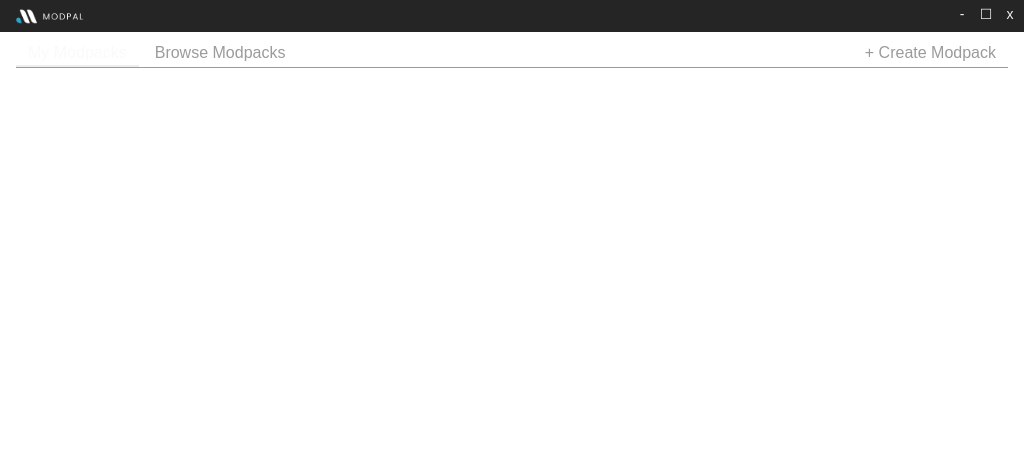
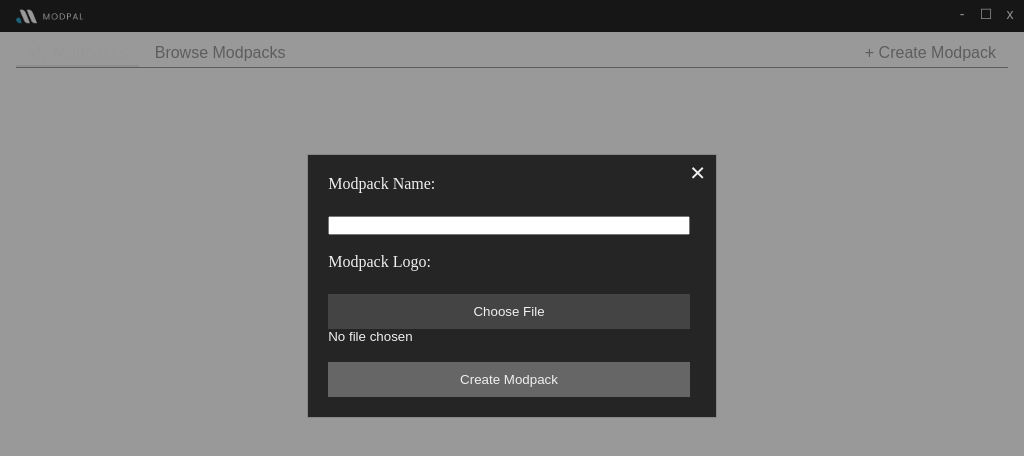
Before and after one commit to logan-mcduffie/VS-Modmanager, an Electron app: page index.html in a window 1024 px wide. Both pictures are taken after a click on the button "+ Create Modpack". Drawn offline with Linux system fonts and the light colour scheme.

Commit message:
modal implementation
added a menu that pops up when user presses "+ Create Modpack" that contains fields for a name and png for modpack logo. and some misc changes

```diff
--- a/index.html
+++ b/index.html
@@ -36,6 +36,22 @@
     <div id="modpacks-container">
       <!-- Modpacks will be dynamically added here -->
     </div>
+    <div id="myModal" class="modal">
+
+      <!-- Modal content -->
+      <div class="modal-content">
+        <span class="close">&times;</span>
+        <form id="modpackForm">
+          <label for="modpackName">Modpack Name:</label><br>
+          <input type="text" id="modpackName" name="modpackName"><br>
+          <label for="modpackLogo">Modpack Logo:</label><br>
+          <button type="button" id="modpackLogoButton">Choose File</button>
+          <input type="file" id="modpackLogo" name="modpackLogo" accept="image/png, image/jpeg" style="display: none;"><br>
+          <input type="submit" value="Create Modpack">
+        </form>
+      </div>
+
+    </div>
     <script src="src/renderer.js"></script>
   </body>
 </html>
--- a/main.js
+++ b/main.js
@@ -4,8 +4,8 @@ require('@electron/remote/main').initialize()
 const createWindow = () => {
   const win = new BrowserWindow({
     backgroundColor: '#2e2c29',
-    width: 800,
-    height: 600,
+    width: 1024,
+    height: 768,
     frame: false,
     webPreferences: {
       enableRemoteModule: true,
--- a/src/renderer.js
+++ b/src/renderer.js
@@ -37,3 +37,62 @@ document.getElementById('close').addEventListener('click', () => {
     console.log('Close button clicked')
     BrowserWindow.getFocusedWindow().close()
 })
+
+// Get the modal
+var modal = document.getElementById("myModal");
+
+// Get the button that opens the modal
+var btn = document.getElementById("create-modpack-button");
+
+// Get the <span> element that closes the modal
+var span = document.getElementsByClassName("close")[0];
+
+// Get the form
+var form = document.getElementById('modpackForm');
+
+// When the user clicks the button, open the modal
+btn.onclick = function() {
+  modal.style.display = "block";
+}
+
+// When the user clicks on <span> (x), close the modal
+span.onclick = function() {
+  modal.style.display = "none";
+  form.reset(); // Reset the form
+  document.getElementById('modpackLogoButton').textContent = 'Choose File'; // Reset the button text
+}
+
+// When the user clicks anywhere outside of the modal, close it
+window.onclick = function(event) {
+  if (event.target == modal) {
+    modal.style.display = "none";
+    form.reset(); // Reset the form
+    document.getElementById('modpackLogoButton').textContent = 'Choose File'; // Reset the button text
+  }
+}
+
+// Handle form submission
+document.getElementById('modpackForm').addEventListener('submit', function(event) {
+  event.preventDefault();
+  // Here you can handle the form submission. For now, we'll just log the input values.
+  console.log('Modpack Name: ' + document.getElementById('modpackName').value);
+  console.log('Modpack Logo: ' + document.getElementById('modpackLogo').value);
+});
+
+// Get the custom button and the file input
+var button = document.getElementById('modpackLogoButton');
+var fileInput = document.getElementById('modpackLogo');
+
+// When the user clicks the button, trigger the file input click
+button.onclick = function() {
+  fileInput.click();
+}
+
+// When a file is selected, update the button text
+fileInput.onchange = function() {
+  if (fileInput.value) {
+    button.textContent = 'File Chosen';
+  } else {
+    button.textContent = 'Choose File';
+  }
+}
--- a/src/styles.css
+++ b/src/styles.css
@@ -129,3 +129,89 @@
   right: 16px;
   bottom: 6px;
 }
+
+/* The Modal (background) */
+.modal {
+  display: none; /* Hidden by default */
+  position: fixed; /* Stay in place */
+  z-index: 1; /* Sit on top */
+  left: 0;
+  top: 0;
+  width: 100%; /* Full width */
+  height: 100%; /* Full height */
+  overflow: auto; /* Enable scroll if needed */
+  background-color: rgba(0,0,0,0.4); /* Black w/ opacity */
+}
+
+/* Modal Content */
+.modal-content {
+  background-color: #252525; /* Match the title bar color */
+  margin: 15% auto; /* 15% from the top and centered */
+  padding: 20px;
+  border: 1px solid #888;
+  width: 40%; /* Could be more or less, depending on screen size */
+  color: #f0f0f0; /* Match the title bar text color */
+}
+
+/* The Close Button */
+.close {
+  color: #f0f0f0; /* Match the title bar text color */
+  float: right;
+  font-size: 28px;
+  font-weight: bold;
+  margin: -18px -10px 0 0; /* Position closer to the top right */
+}
+
+.close:hover,
+.close:focus {
+  color: #fafafa; /* Bright off-white */
+  text-decoration: none;
+  cursor: pointer;
+}
+
+/* Form Styles */
+#modpackForm {
+  display: flex;
+  flex-direction: column;
+}
+
+#modpackForm button {
+  padding: 10px;
+  border: none;
+  background-color: #444;
+  color: #f0f0f0; /* Match the title bar text color */
+  cursor: pointer;
+}
+
+#modpackForm button:hover {
+  background-color: #666;
+}
+
+::file-selector-button {
+  display: none;
+}
+
+#modpackForm label {
+  margin-bottom: 5px; /* Move closer to the input fields */
+  color: #f0f0f0; /* Match the title bar text color */
+}
+
+#modpackForm input[type="text"] {
+  pointer-events: auto; /* Ensure the text input is editable */
+}
+
+#modpackForm input[type="file"] {
+  pointer-events: none; /* Disable clicking on the input field */
+}
+
+#modpackForm input[type="submit"] {
+  padding: 10px;
+  border: none;
+  background-color: #666;
+  color: #f0f0f0; /* Match the title bar text color */
+  cursor: pointer;
+}
+
+#modpackForm input[type="submit"]:hover {
+  background-color: #888;
+}
```
